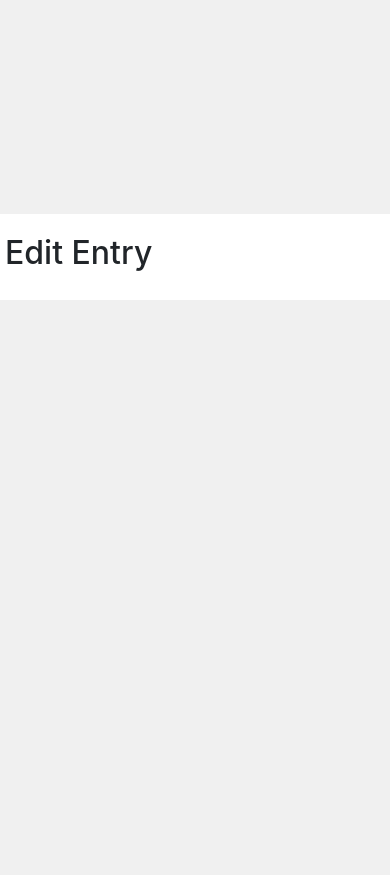
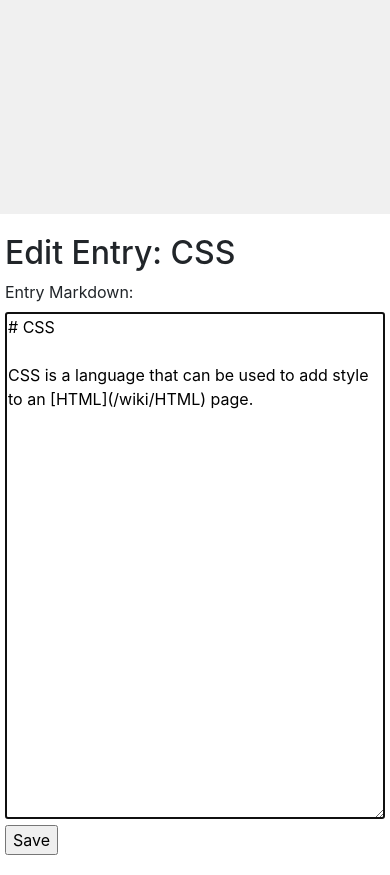
Before and after one commit to LowGFour/cs50, a Django app: page /wiki/edit/CSS/ in a window 390 px wide. Shown: the part 630-1505 px from the top of the page. Before the commit the page ends 930 px from the top, so only its background shows below. Run offline with Django 3.2, Linux system fonts and the light colour scheme; some libraries are stand-ins or nearby versions.

Commit message:
Completed the edit feature.

```diff
--- a/wiki/encyclopedia/forms.py
+++ b/wiki/encyclopedia/forms.py
@@ -10,7 +10,7 @@ class SearchForm(forms.Form):
     q = forms.CharField()
 
 class AddEntryForm(forms.Form):
-    title=forms.CharField(label='Entry Title', max_length=20, required=True)
+    title=forms.CharField(label='Entry Title', max_length=20, required=True, widget=forms.TextInput(attrs={'autofocus': 'autofocus'}))
     entryBody=forms.CharField(label='Entry Markdown',max_length=2000, required=True, widget=forms.Textarea)
 
     # validator to check if an entry already exists for supplied title
@@ -23,3 +23,6 @@ class AddEntryForm(forms.Form):
                 params={'existingTitle': clnTitle}
             )
         return clnTitle
+
+class EditEntryForm(forms.Form):
+    entryBody=forms.CharField(label='Entry Markdown',max_length=2000, required=True, widget=forms.Textarea(attrs={'autofocus': 'autofocus'}))
--- a/wiki/encyclopedia/templates/encyclopedia/add.html
+++ b/wiki/encyclopedia/templates/encyclopedia/add.html
@@ -24,9 +24,6 @@
                 <div class="row">
                     <div class="col-md-2">
                         {{ field.label_tag }}
-                        {% if field.help_text %}
-                        <sup>{{ field.help_text }}</sup>
-                        {% endif %}
                     </div>
                     <div class="col-md-10 pull-left">
                         {{ field }}
--- a/wiki/encyclopedia/templates/encyclopedia/edit.html
+++ b/wiki/encyclopedia/templates/encyclopedia/edit.html
@@ -7,18 +7,34 @@
 {% block body %}
 
     <div>
-        <h2>Edit Entry</h2>
+        <h2>Edit Entry: {{ title }}</h2>
 
-        {% comment %}
-        <form action="{% url 'wiki:save' %}" method="POST">
+        <form action="{% url 'wiki:edit' title %}" method="POST">
             {% csrf_token %}
 
+            <!-- Field errors -->
+            {% if form.errors %}
+                <div class="row">
+                    {% for field_with_error,error_messages in form.errors.items %}
+                        <div class="alert alert-danger">{{error_messages}}</div>
+                    {% endfor %}
+                </div>
+            {% endif %}
+
+            <div class="row">
+                <div class="col-md-2">
+                    {{ form.entryBody.label_tag }}
+                </div>
+                <div class="col-md-10 pull-left">
+                    {{ form.entryBody }}
+                </div>
+            </div>
 
             <div>
-                <input type="submit" value="Save entry" name="Save"/>
+                <input type="submit" value="Save" name="Save"/>
             </div>
         </form>
-        {% endcomment %}
+
     </div>
 
 {% endblock %}
--- a/wiki/encyclopedia/urls.py
+++ b/wiki/encyclopedia/urls.py
@@ -7,7 +7,6 @@ app_name= "wiki"
 urlpatterns = [
     path("", views.index, name="index"),
     path("index/", views.index, name="index"),
-    path("save/", views.save, name="save"),
     path("edit/<str:title>/", views.edit, name="edit"),
     path("search/", views.search, name="search"),
     path("add/", views.add, name="add"),
--- a/wiki/encyclopedia/views.py
+++ b/wiki/encyclopedia/views.py
@@ -5,6 +5,7 @@ from django.urls import reverse
 import logging
 from . import util
 from .forms import AddEntryForm
+from .forms import EditEntryForm
 from .forms import SearchForm
 
 log = logging.getLogger(__name__)
@@ -27,17 +28,33 @@ def entry(request, title):
 
 def edit(request, title):
     request.session["title"] = title
-    log.info(f"User has opened { request.session['title'] } for editing.")
-    return render(request, "encyclopedia/edit.html", {
-        "title": request.session["title"],
-        "entryBody": util.md2html(title)
-    })
+    if request.method == "POST":
+        # save the new markdown for the entry and present to the user as HTML
+        log.info(f"User has submitted modified markdown for {title}.")
+        form = EditEntryForm(request.POST)
 
+        if form.is_valid():
+            log.info("Edit entry form is valid.")
+            # textarea bug, use bytes to avoid converting Windows CR LF to CR CR LF
+            entryBody = bytes(form.cleaned_data["entryBody"],'utf8')
+            util.save_entry(title, entryBody)
+            return HttpResponseRedirect(reverse('wiki:entry', args=(title,)))
 
-def save(request):
-    if request.method == "POST":
-        log.info(f"User has submitted modified markdown for { request.session['title'] }.")
+        else:
+            log.info("Edit entry form is invalid, so going back to fix it.")
+            return render(request, "encyclopedia/edit.html", {
+                "title": title,
+                "form": form
+            })
 
+    else :
+        # load edit form with entry markdown and present to the user for editing
+        log.info(f"User has opened { request.session['title'] } for editing.")
+        form = EditEntryForm(data={'entryBody': util.get_entry(title)})
+        return render(request, "encyclopedia/edit.html", {
+            "title": title,
+            "form": form
+        })
 
 def search(request):
     q = None # init q for function scope
```
Also changed, not shown: wiki/entries/Cats.md (+2 -5 lines), wiki/entries/Dog.md (added, +5 -0 lines), wiki/db.sqlite3, wiki/entries/Python.md (line endings or trailing spaces).
